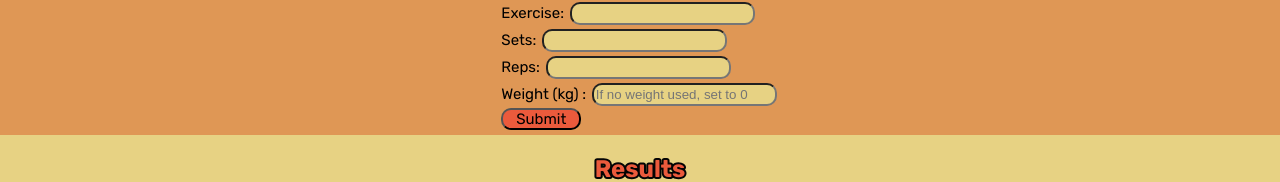
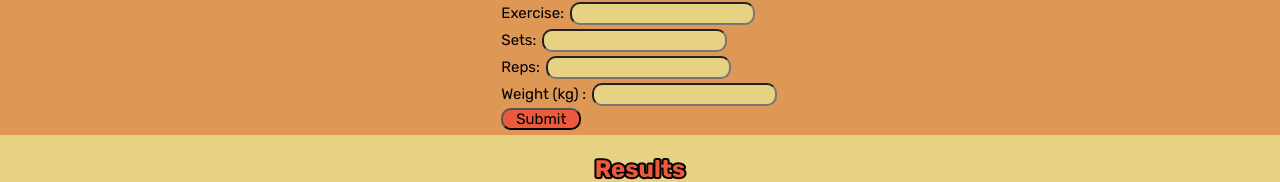
Before and after one commit to CW987/wk5a, a website built with Vite: page client/index.html in a window 1280 px wide. Shown: the part 178-360 px from the top of the page. Built offline with nearby package versions, Linux system fonts and the light colour scheme; files whose address does not match are found by name.

Commit message:
removed placeholder.

```diff
--- a/client/index.html
+++ b/client/index.html
@@ -32,7 +32,7 @@
           <input type="number" name="reps" min="0" required>
           <br>
           <label for="weight">Weight (kg) : </label>
-          <input type="number" name="weight" min="0" required placeholder="If no weight used, set to 0">
+          <input type="number" name="weight" min="0" required>
           <br>
 
 
```
